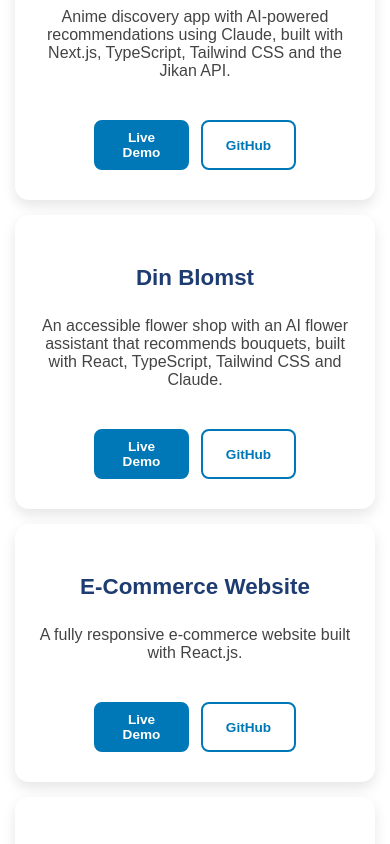
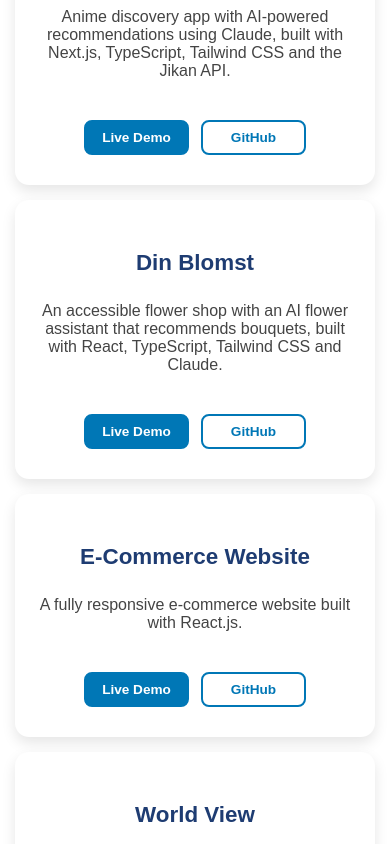
Before and after one commit to hamzas4011/personal-website, a React (Vite) app: page / in a window 390 px wide. Shown: the part 2580-3424 px from the top of the page. Built offline with nearby package versions, Linux system fonts and the light colour scheme.

Commit message:
fixed buttons size

```diff
--- a/src/styles/Projects.css
+++ b/src/styles/Projects.css
@@ -80,7 +80,8 @@
   text-decoration: none;
   transition: all 0.3s ease;
   cursor: pointer;
-  width: 120px;
+  min-width: 130px;
+  white-space: nowrap;
 }
 
 .project-primary-btn {
@@ -120,7 +121,7 @@
   }
 
   .project-button {
-    width: 100px;
+    min-width: 115px;
     font-size: 0.9rem;
     padding: 10px 15px;
   }
@@ -144,7 +145,7 @@
   }
 
   .project-button {
-    width: 95px;
+    min-width: 105px;
     font-size: 0.85rem;
     padding: 8px 12px;
   }
```
